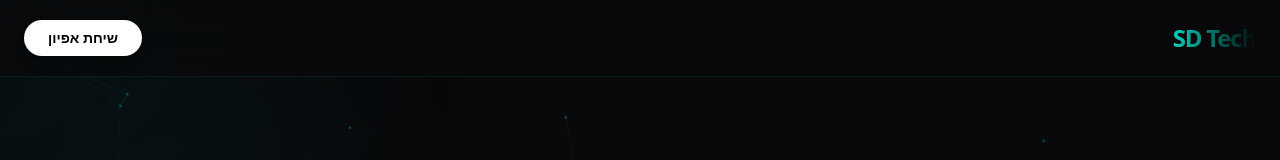
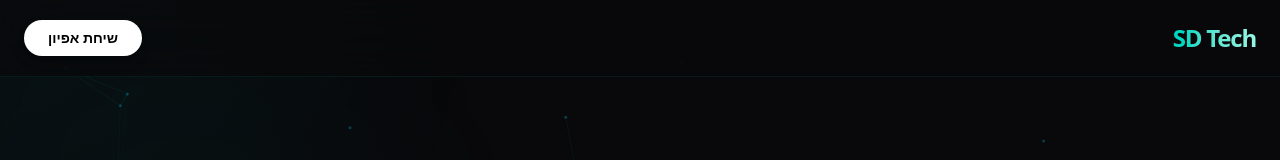
Before and after one commit to shimi-dubinky/sd-tech-studio, a React (Vite) app: page / in a window 1280 px wide. Shown: the top 160 px of the page. Built offline with nearby package versions, Linux system fonts and the light colour scheme; the HTML template or start-up script is replaced by a standard one.

Commit message:
Fix logo visibility: change gradient to solid teal for maximum sharpness

```diff
--- a/src/App.jsx
+++ b/src/App.jsx
@@ -98,7 +98,7 @@
       <nav className="fixed top-0 w-full z-50 backdrop-blur-xl bg-zinc-950/70 border-b border-teal-500/10 py-5 px-6">
         <div className="max-w-7xl mx-auto flex justify-between items-center">
           <div className="text-2xl font-black tracking-tighter cursor-default">
-            <span className="bg-gradient-to-r from-teal-400 to-electricBlue-400 bg-clip-text text-transparent">SD Tech</span>
+            <span className="bg-gradient-to-r from-teal-400 to-teal-200 bg-clip-text text-transparent">SD Tech</span>
           </div>
           <a href={baseWhatsapp} target="_blank" rel="noopener noreferrer"
              className="bg-white text-black px-6 py-2 rounded-full text-sm font-bold shadow-lg hover:bg-teal-50 transition-all">
```
